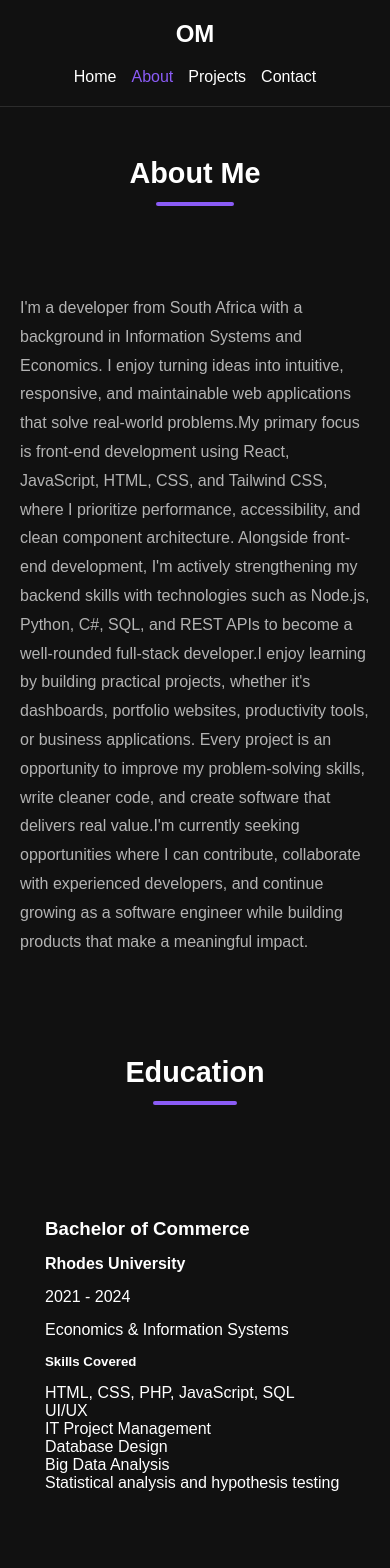
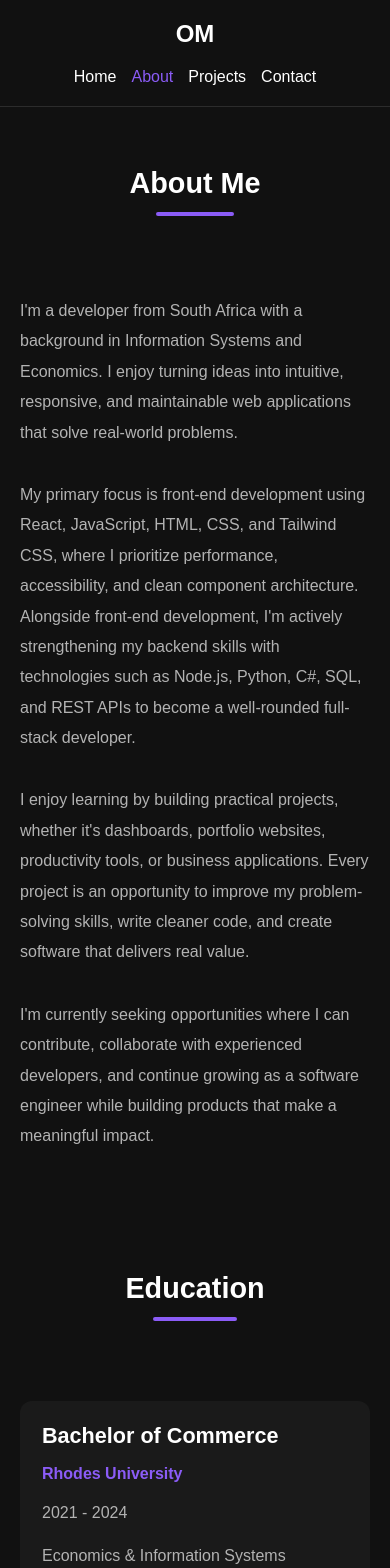
Before and after one commit to TaPhexta/oyama-mbatani-portfolio-website, a React (Vite) app: page /about in a window 390 px wide. Shown: the top 1568 px of the page. Built offline with nearby package versions, Linux system fonts and the light colour scheme.

Commit message:
adding consistent styling on about page by adding cards to education and certifications.

```diff
--- a/src/pages/About/About.css
+++ b/src/pages/About/About.css
@@ -2,117 +2,193 @@
    ABOUT PAGE
 ========================================== */
 
-.about-page{
+.about-page {
+  display: flex;
 
-    display:flex;
+  flex-direction: column;
 
-    flex-direction:column;
+  width: 100%;
+}
 
-    width:100%;
-
-}
+/* ==========================================
+   SECTIONS
+========================================== */
 
 .about-section,
 .education-section,
 .experience-section,
 .certifications-section,
-.skills-section{
+.skills-section {
+  display: flex;
 
-    display:flex;
+  justify-content: center;
 
-    justify-content:center;
+  width: 100%;
 
-    width:100%;
-
-    padding:80px 20px;
-
+  padding: 80px 20px;
 }
 
 .about-container,
 .education-container,
 .experience-container,
 .certifications-container,
-.skills-container{
+.skills-container {
+  display: flex;
 
-    display:flex;
+  flex-direction: column;
 
-    flex-direction:column;
+  width: 100%;
 
-    width:100%;
+  max-width: 1200px;
 
-    max-width:1200px;
-
-    gap:40px;
-
+  gap: 40px;
 }
 
-.about-text{
+/* ==========================================
+   ABOUT
+========================================== */
 
-    line-height:1.8;
+.about-text {
+  max-width: 850px;
 
-    color:var(--text-secondary);
+  color: var(--text-secondary);
 
+  line-height: 1.9;
+
+  font-size: 1.05rem;
 }
 
+/* ==========================================
+   EDUCATION & CERTIFICATIONS
+========================================== */
+
 .education-card,
-.certification-card{
+.certification-card {
+  display: flex;
 
-    display:flex;
+  flex-direction: column;
 
-    flex-direction:column;
+  gap: 16px;
 
-    gap:15px;
+  padding: 28px;
 
-    padding:25px;
+  border: 1px solid var(--border-color);
 
-    border:1px solid var(--border-color);
+  border-radius: 12px;
 
-    border-radius:12px;
-
+  background-color: var(--background-secondary);
 }
 
-.skills-grid{
+.education-card h3,
+.certification-card h3 {
+  color: var(--text-primary);
 
-    display:grid;
-
-    grid-template-columns:repeat(auto-fit,minmax(220px,1fr));
-
-    gap:25px;
-
+  font-size: 1.35rem;
 }
 
-/* ===========================
-   Tablet
-=========================== */
+.education-card h4,
+.certification-card h4 {
+  color: var(--accent-primary);
 
-@media (max-width:992px){
+  font-size: 1rem;
 
+  font-weight: 600;
+}
+
+.education-card p,
+.certification-card p {
+  color: var(--text-secondary);
+
+  line-height: 1.7;
+}
+
+.education-card h5 {
+  margin-top: 10px;
+
+  color: var(--text-primary);
+
+  font-size: 1rem;
+}
+
+.education-card ul,
+.certification-card ul {
+  display: flex;
+
+  flex-wrap: wrap;
+
+  gap: 12px;
+}
+
+.education-card li,
+.certification-card li {
+  padding: 8px 14px;
+
+  border: 1px solid var(--border-color);
+
+  border-radius: 50px;
+
+  background-color: var(--background-primary);
+
+  font-size: 0.85rem;
+}
+
+/* ==========================================
+   SKILLS
+========================================== */
+
+.skills-grid {
+  display: grid;
+
+  grid-template-columns: repeat(auto-fit, minmax(240px, 1fr));
+
+  gap: 24px;
+}
+
+/* ==========================================
+   TABLET
+========================================== */
+
+@media screen and (max-width: 992px) {
   .about-section,
   .education-section,
   .experience-section,
   .certifications-section,
-    .skills-section{
-
-        padding:60px 20px;
-
+  .skills-section {
+    padding: 70px 20px;
+  }
 }
 
-}
+/* ==========================================
+   MOBILE
+========================================== */
 
-/* ===========================
-   Mobile
-=========================== */
-
-@media (max-width:768px){
-
+@media screen and (max-width: 768px) {
   .about-section,
   .education-section,
   .experience-section,
   .certifications-section,
-    .skills-section{
-
-        padding:50px 20px;
-
+  .skills-section {
+    padding: 60px 20px;
   }
 
+  .about-container,
+  .education-container,
+  .experience-container,
+  .certifications-container,
+  .skills-container {
+    gap: 32px;
   }
+
+  .about-text {
+    font-size: 1rem;
+  }
+
+  .education-card,
+  .certification-card {
+    padding: 22px;
+  }
+
+  .skills-grid {
+    grid-template-columns: 1fr;
+  }
+}
--- a/src/pages/About/About.jsx
+++ b/src/pages/About/About.jsx
@@ -20,7 +20,11 @@ function About() {
         <div className="about-container">
           <SectionTitle>About Me</SectionTitle>
 
-          <p className="about-text">{personal.about}</p>
+          {personal.about.map((paragraph, index) => (
+            <p key={index} className="about-text">
+              {paragraph}
+            </p>
+          ))}
         </div>
       </section>
 
```
Lines whose indentation alone changed are shown as unchanged.
